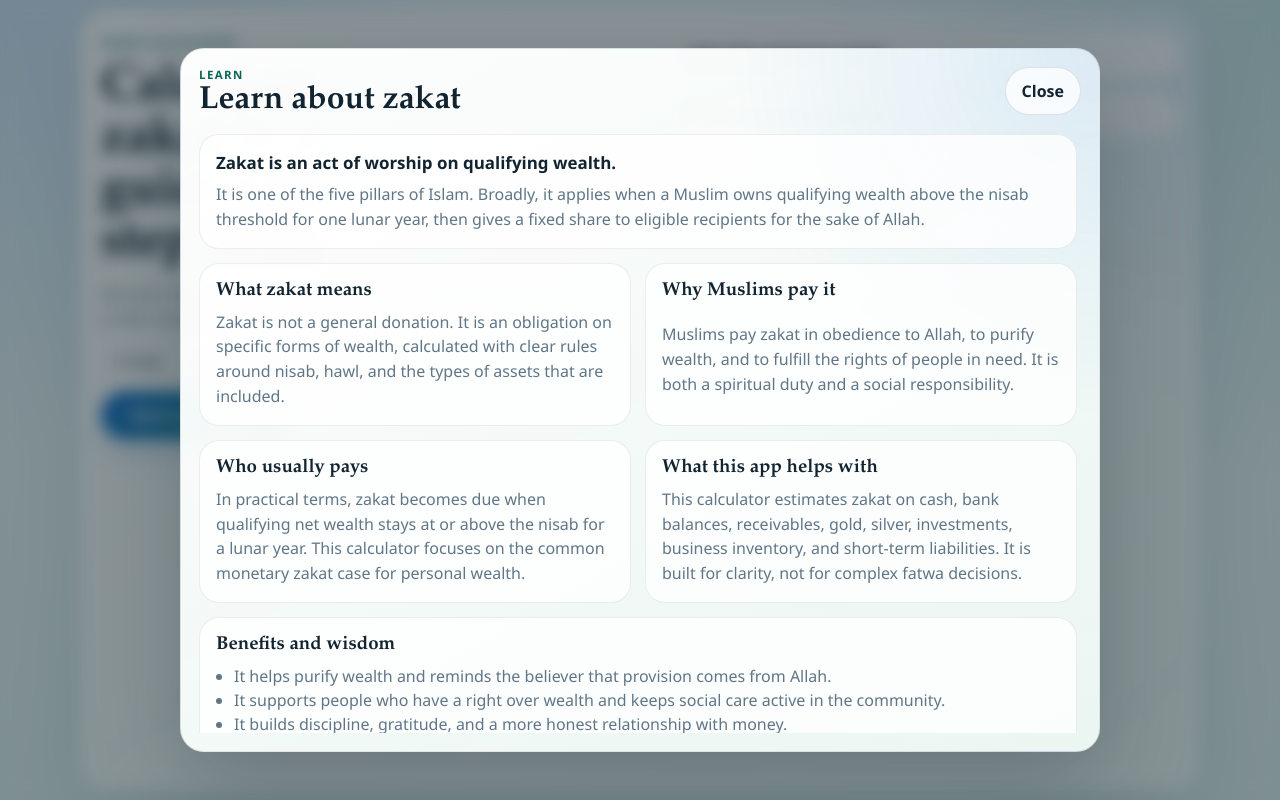
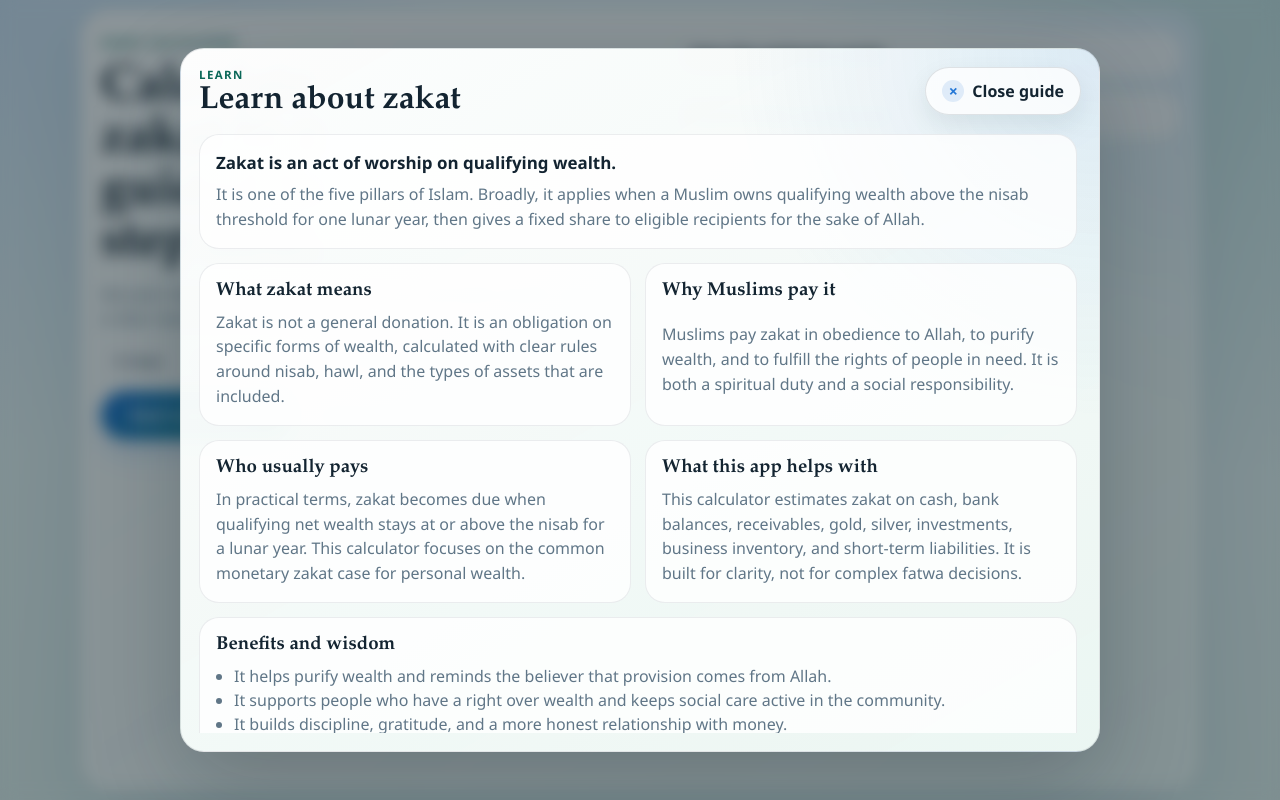
Before and after one commit to AMHZR/zakat-calculator, a website: page index.html in a window 1280 px wide. Both pictures are taken after a click on the button "Learn about zakat". Drawn offline with Linux system fonts and the light colour scheme; no server answers.

Commit message:
Improve learn modal close button

```diff
--- a/index.html
+++ b/index.html
@@ -32,7 +32,7 @@
       string on CSS/JS references below is bumped manually on each deploy to bust
       the browser cache when file contents change.
     -->
-    <link rel="stylesheet" href="./styles.css?v=20260322-learn-zakat">
+    <link rel="stylesheet" href="./styles.css?v=20260322-learn-close">
     <script type="application/ld+json">
       {
         "@context": "https://schema.org",
@@ -539,7 +539,10 @@
             <p class="section-kicker">Learn</p>
             <h2 id="learn-zakat-title">Learn about zakat</h2>
           </div>
-          <button class="ghost-button learn-close" type="button" data-close-learn>Close</button>
+          <button class="ghost-button learn-close" type="button" data-close-learn>
+            <span class="learn-close-icon" aria-hidden="true">×</span>
+            <span>Close guide</span>
+          </button>
         </div>
 
         <div class="learn-panel-body">
--- a/styles.css
+++ b/styles.css
@@ -303,7 +303,34 @@ a {
 }
 
 .learn-close {
+  display: inline-flex;
+  align-items: center;
+  gap: 8px;
   white-space: nowrap;
+  padding: 10px 14px;
+  border-color: rgba(19, 36, 49, 0.16);
+  background: rgba(19, 36, 49, 0.06);
+  color: var(--ink);
+  box-shadow: 0 10px 24px rgba(19, 36, 49, 0.08);
+}
+
+.learn-close:hover,
+.learn-close:focus-visible {
+  border-color: rgba(36, 119, 214, 0.3);
+  background: rgba(255, 255, 255, 0.95);
+}
+
+.learn-close-icon {
+  display: inline-grid;
+  place-items: center;
+  width: 22px;
+  height: 22px;
+  border-radius: 999px;
+  background: rgba(36, 119, 214, 0.12);
+  color: var(--blue);
+  font-size: 1rem;
+  font-weight: 900;
+  line-height: 1;
 }
 
 .learn-panel-body {
```
